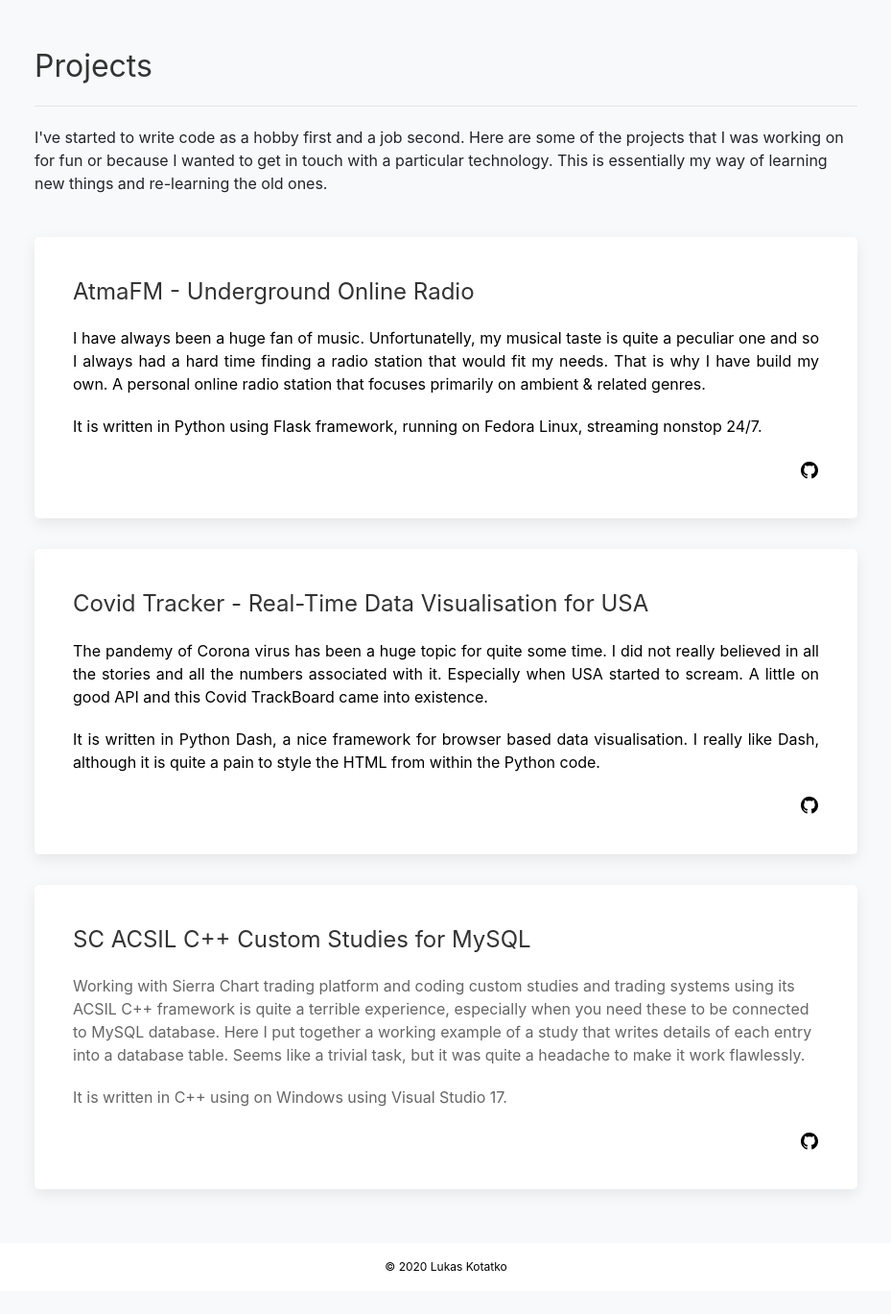
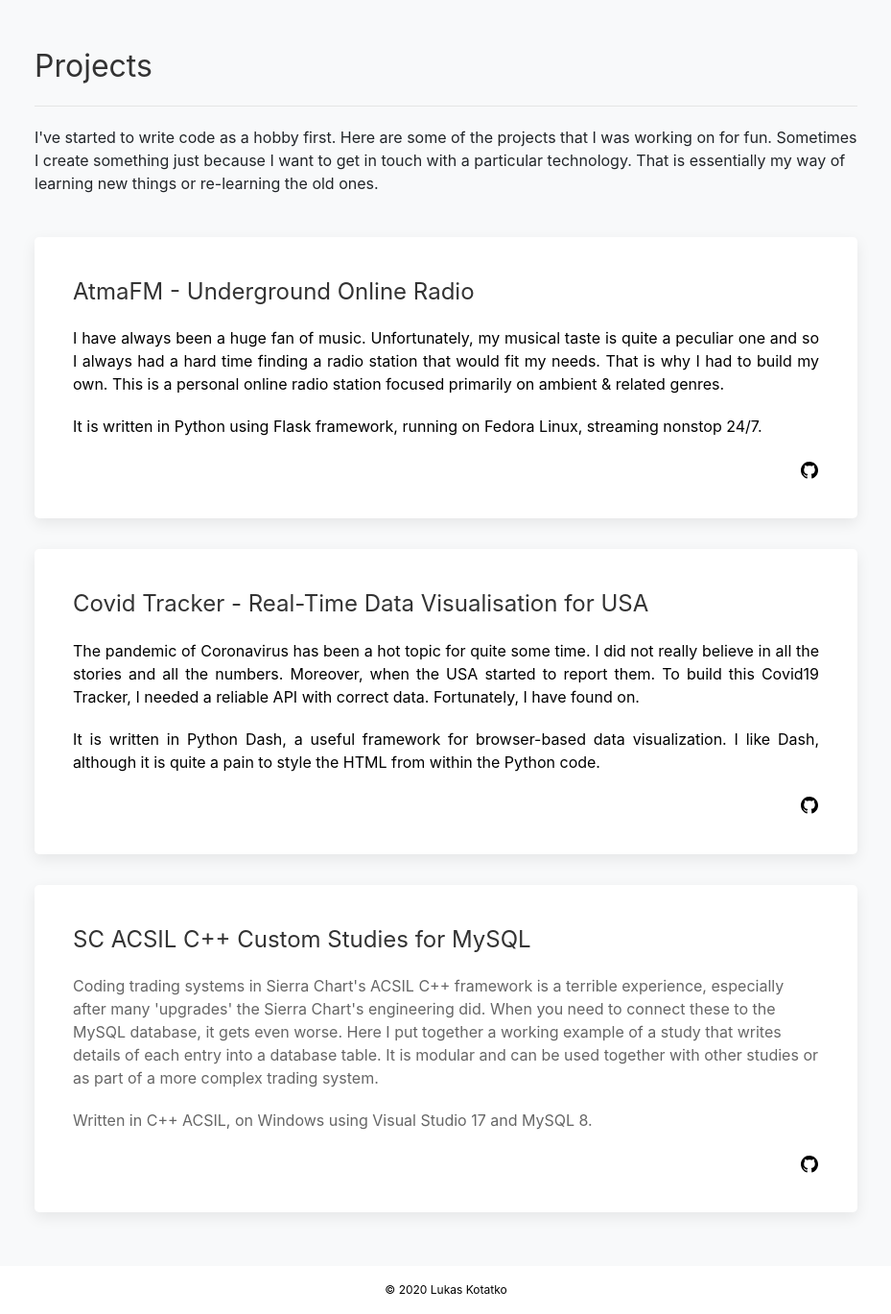
Before and after one commit to ExperimentalHypothesis/personal-blog, a Flask app: page /projects in a window 1280 px wide. Shown: the part 56-1425 px from the top of the page at 96% size, without its empty margins (175-1104 px from the left). Before the commit the page ends 1380 px from the top, so only its background shows below. Run offline with Flask 2, Linux system fonts and the light colour scheme; some libraries are stand-ins or nearby versions.

Commit message:
changed text in projects

```diff
--- a/application/templates/admin.html
+++ b/application/templates/admin.html
@@ -1,7 +1,6 @@
 {% extends 'layout.html' %}
 
 {% block content %}
-
 
         <div class="container admin">
             {% with messages = get_flashed_messages(with_categories=true) %}
--- a/application/templates/posts.html
+++ b/application/templates/posts.html
@@ -7,7 +7,8 @@
 
         <div class="mycontainer">
             <h4>About Me - The Short Story</h4>
-            <p class="about">I am a lonely Python/C++ coder with background in financial markets and an interest in modern art. I am more an application-driven guy and not a computer scientist. Sure I have many gaps in my knowledge, but I strive to do my best to fill them. I keep learning new things, listening to smart gyus, correcting my mistakes and pushing myself to the limits. I enjoy it.</p>
+            <p class="about">I am a lonely Python/C++ coder with a background in financial markets and an interest in modern art. I am an application-driven guy, not a computer scientist. Sure I have many gaps in my knowledge, but I strive to do my best to fill them. I keep learning new things, listening to smart guys, correcting my mistakes, and pushing myself to the limits. I enjoy it.</p>
+            <p class="about">I will use this website both as a blog and as a hub to some of my projects. It is written from scratch in Python's Flask, my favourite web-framework.</p>
         </div>
         <hr>
         <div>
--- a/application/templates/projects.html
+++ b/application/templates/projects.html
@@ -5,13 +5,13 @@
 <div class="container projects">
 <h2>Projects</h2>
 <hr>
-    <p>I've started to write code as a hobby first and a job second. Here are some of the projects that I was working on for fun or because I wanted to get in touch with a particular technology. This is essentially my way of learning new things and re-learning the old ones. </p>
+    <p>I've started to write code as a hobby first. Here are some of the projects that I was working on for fun. Sometimes I create something just because I want to get in touch with a particular technology. That is essentially my way of learning new things or re-learning the old ones.</p>
 <br>
 
 <a style="text-decoration: none; text-align: justify; color: black !important;" href="http://www.atma-fm.eu" target="_blank">
     <div class="uk-card uk-card-default uk-card-hover uk-card-body jumbotron">
         <h3 class="uk-card-title">AtmaFM - Underground Online Radio</h3>
-        <p>I have always been a huge fan of music. Unfortunatelly, my musical taste is quite a peculiar one and so I always had a hard time finding a radio station that would fit my needs. That is why I have build my own. A personal online radio station that focuses primarily on ambient & related genres.
+        <p>I have always been a huge fan of music. Unfortunately, my musical taste is quite a peculiar one and so I always had a hard time finding a radio station that would fit my needs. That is why I had to build my own. This is a personal online radio station focused primarily on ambient & related genres.
         <p>It is written in Python using Flask framework, running on Fedora Linux, streaming nonstop 24/7.</p>
         <p style="text-align:right;"><a href="https://github.com/ExperimentalHypothesis/flask-online-radio" target="_blank" uk-icon="github"></a>
     </div>
@@ -21,8 +21,8 @@
     <div>
         <div class="uk-card uk-card-default uk-card-hover uk-card-body jumbotron">
             <h3 class="uk-card-title">Covid Tracker - Real-Time Data Visualisation for USA</h3>
-            <p>The pandemy of Corona virus has been a huge topic for quite some time. I did not really believed in all the stories and all the numbers associated with it. Especially when USA started to scream. A little on good API and this Covid TrackBoard came into existence.</p>
-            <p>It is written in Python Dash, a nice framework for browser based data visualisation. I really like Dash, although it is quite a pain to style the HTML from within the Python code.</p>
+            <p>The pandemic of Coronavirus has been a hot topic for quite some time. I did not really believe in all the stories and all the numbers. Moreover, when the USA started to report them. To build this Covid19 Tracker, I needed a reliable API with correct data. Fortunately, I have found on. </p>
+            <p>It is written in Python Dash, a useful framework for browser-based data visualization. I like Dash, although it is quite a pain to style the HTML from within the Python code.</p>
             <p style="text-align:right;"><a href="https://github.com/ExperimentalHypothesis/dash-covidtrackboard" target="_blank" uk-icon="github"></a>
         </div>
     </div>
@@ -31,8 +31,8 @@
 <div>
     <div class="uk-card uk-card-default uk-card-hover uk-card-body jumbotron">
         <h3 class="uk-card-title">SC ACSIL C++ Custom Studies for MySQL</h3>
-        <p>Working with Sierra Chart trading platform and coding custom studies and trading systems using its ACSIL C++ framework is quite a terrible experience, especially when you need these to be connected to MySQL database. Here I put together a working example of a study that writes details of each entry into a database table. Seems like a trivial task, but it was quite a headache to make it work flawlessly.</p>
-        <p>It is written in C++ using on Windows using Visual Studio 17. </p>
+        <p>Coding trading systems in Sierra Chart's ACSIL C++ framework is a terrible experience, especially after many 'upgrades' the Sierra Chart's engineering did. When you need to connect these to the MySQL database, it gets even worse. Here I put together a working example of a study that writes details of each entry into a database table. It is modular and can be used together with other studies or as part of a more complex trading system.</p>
+        <p>Written in C++ ACSIL, on Windows using Visual Studio 17 and MySQL 8.</p>
         <p style="text-align:right;"><a href="https://github.com/ExperimentalHypothesis/SC-WriteIntoMySQL" target="_blank" uk-icon="github"></a>
     </div>
 </div>
```
